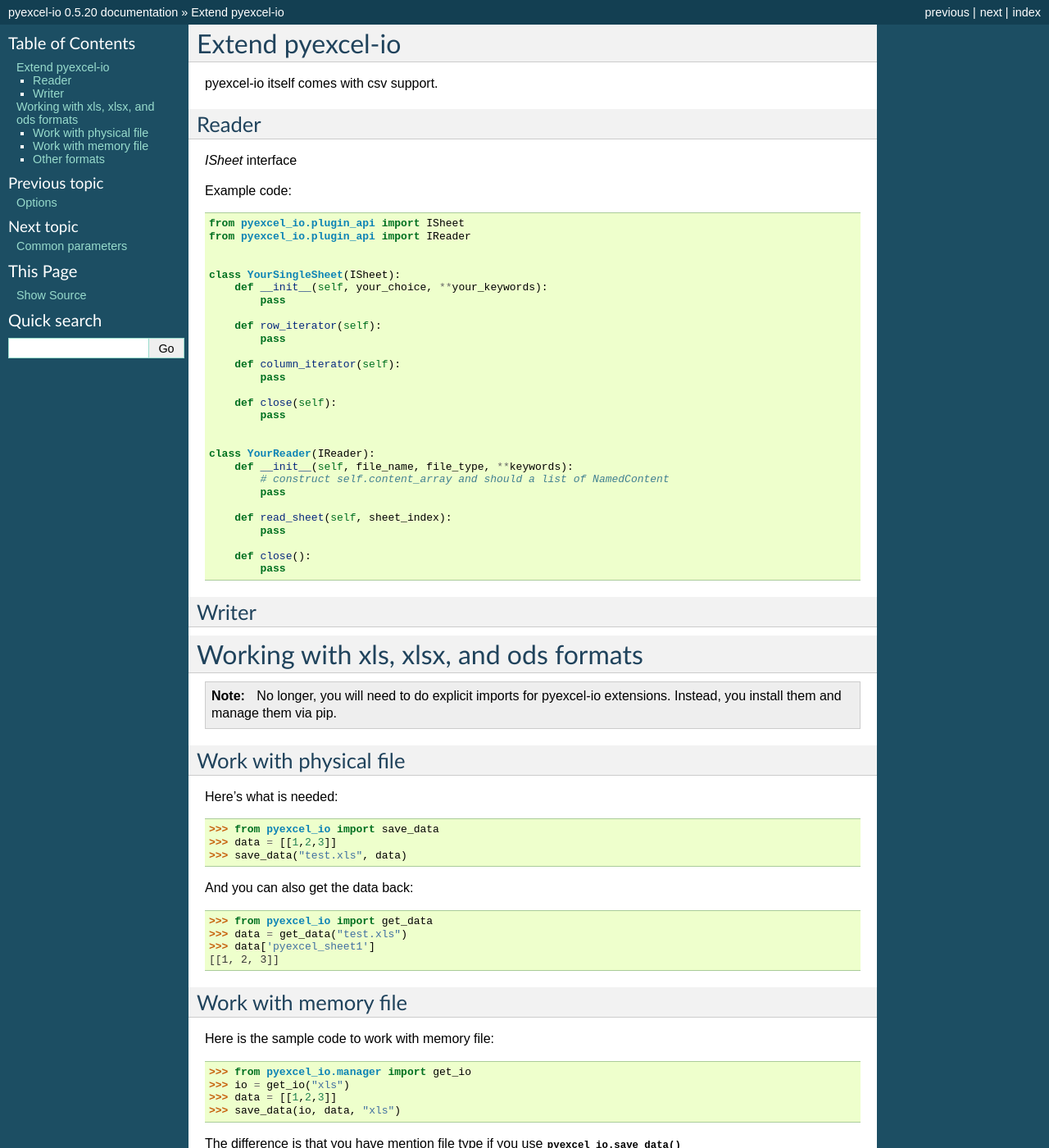
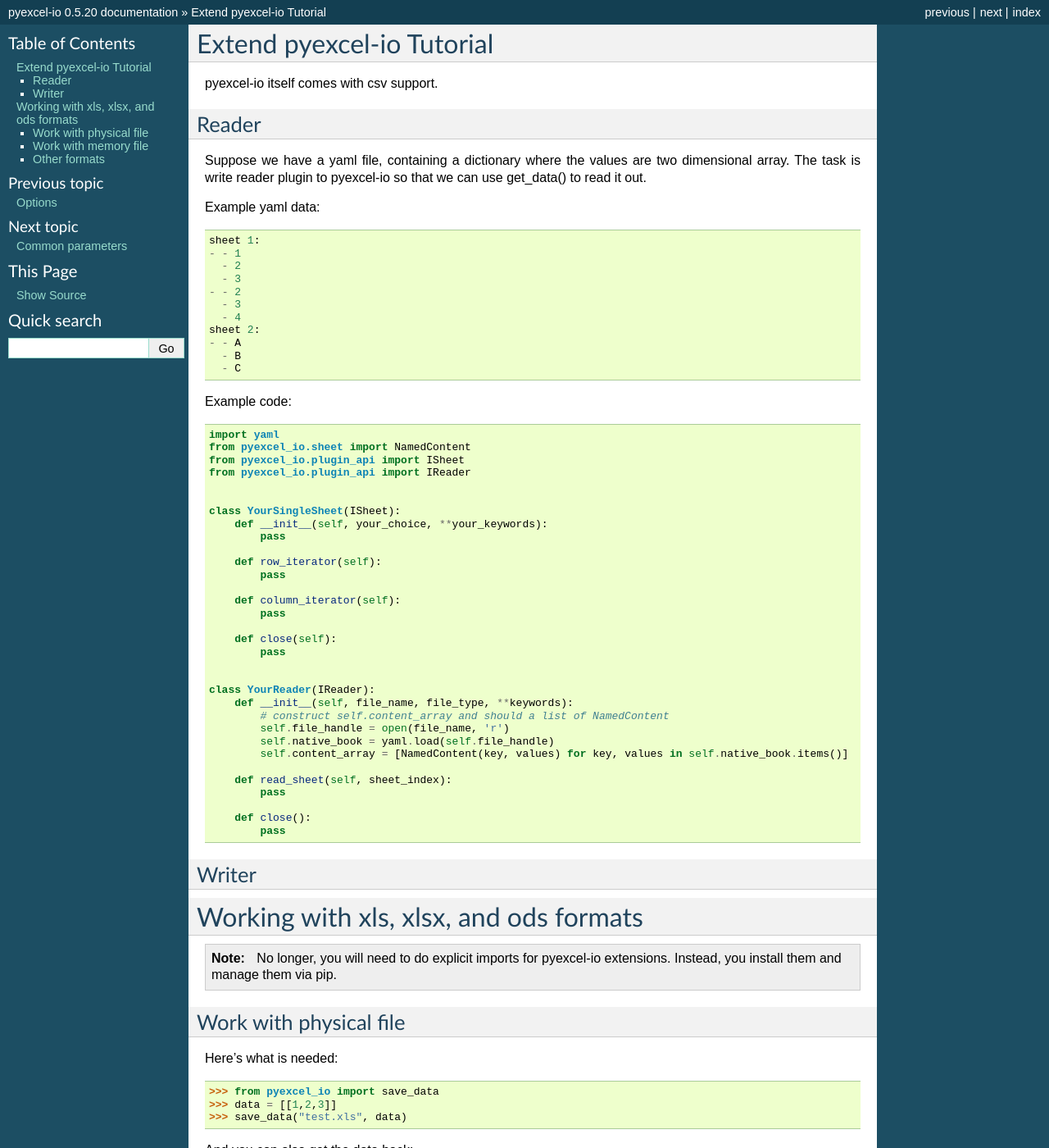
Before and after one commit to pyexcel/pyexcel-io, a Sphinx documentation site: the page built from docs/source/extensions.rst, in a window 1280 px wide and 1400 px high. Shown: the whole window at 82% size. Built offline with Sphinx 7.4.7, drawn with Linux system fonts in a browser that asks for light colours; some of the changed text lies outside the part shown.

Commit message:
:books: updated doc string and the tutorial

```diff
--- a/docs/source/extensions.rst
+++ b/docs/source/extensions.rst
@@ -1,18 +1,33 @@
-Extend pyexcel-io
+Extend pyexcel-io Tutorial
 ================================================================================
 
 pyexcel-io itself comes with csv support.
 
-
 Reader
 --------------------------------------------------------------------------------
 
-`ISheet` interface
+Suppose we have a yaml file, containing a dictionary where the values are
+two dimensional array. The task is write reader plugin to pyexcel-io so that
+we can use get_data() to read it out.
 
+Example yaml data::
+
+    sheet 1:
+    - - 1
+      - 2
+      - 3
+    - - 2
+      - 3
+      - 4
+    sheet 2:
+    - - A
+      - B
+      - C
 
 Example code::
 
-
+  import yaml
+  from pyexcel_io.sheet import NamedContent
   from pyexcel_io.plugin_api import ISheet
   from pyexcel_io.plugin_api import IReader
 
@@ -34,7 +49,9 @@ Example code::
   class YourReader(IReader):
       def __init__(self, file_name, file_type, **keywords):
           # construct self.content_array and should a list of NamedContent
-          pass
+          self.file_handle = open(file_name, 'r')
+          self.native_book = yaml.load(self.file_handle)
+          self.content_array = [NamedContent(key, values) for key, values in self.native_book.items()]
 
       def read_sheet(self, sheet_index):
           pass
```
Also changed, not shown: 3 other files.
